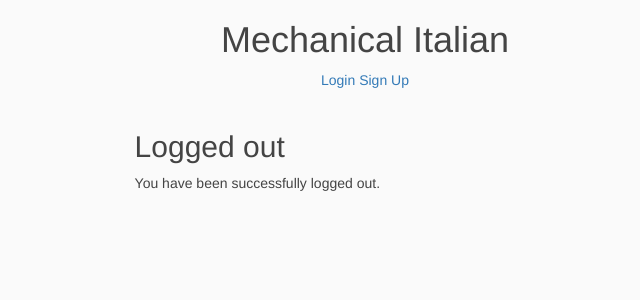
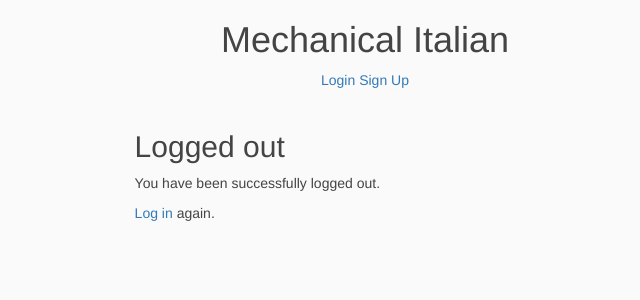
Before and after one commit to CostantiniMatteo/progetto-pss, a Django app: template templates/logged_out.html in a window 1280 px wide. Shown: the top 300 px of the page, without its empty margins (275-915 px from the left). Run offline with Django 3.2, Linux system fonts and the light colour scheme; the template is opened without the code that fills it, so the values that code supplies are empty; some libraries are stand-ins or nearby versions.

Commit message:
Clean url to log in after logging out
The Login link in base.html uses the next parameter which points to /logout after a logout.

```diff
--- a/templates/logged_out.html
+++ b/templates/logged_out.html
@@ -4,5 +4,5 @@
 
 {% block content %}
   <h2>Logged out</h2>
-  <p>You have been successfully logged out.</p>
+  <p>You have been successfully logged out.</p> <a href="{% url 'login' %}">Log in</a> again.
 {% endblock %}
```
